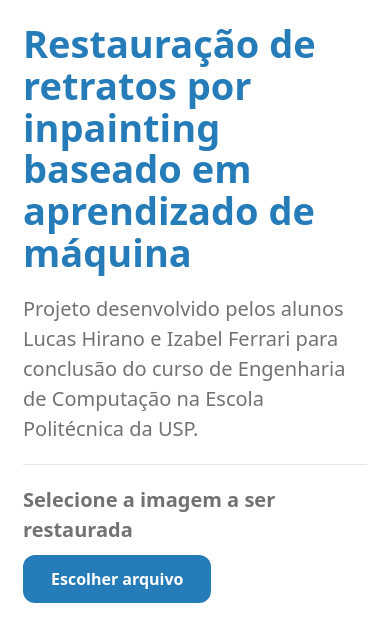
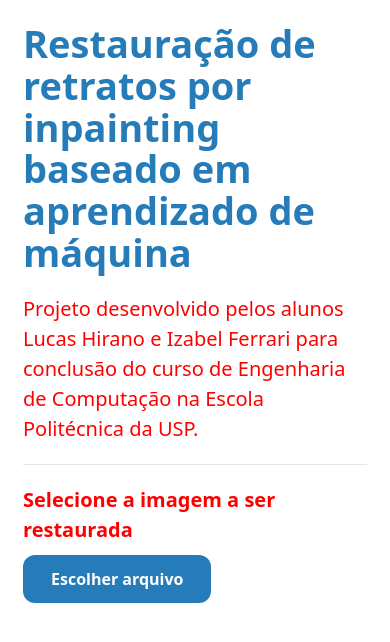
Before and after one commit to izabel-ferrari/projeto-formatura-poli-server, a Flask app: page / in a window 390 px wide. Shown: the top 642 px of the page. Run offline with Flask 2, Linux system fonts and the light colour scheme.

Commit message:
Red test

```diff
--- a/static/css/home.css
+++ b/static/css/home.css
@@ -5,6 +5,14 @@ body{
     color:#727272;
     font-weight:400
 }
+
+@media only screen and (max-width: 768px) {
+  /* For mobile phones: */
+  body {
+    color: red;
+  }
+}
+
 h1{
     color:#267CB9;
     margin:0 0 20px
```
